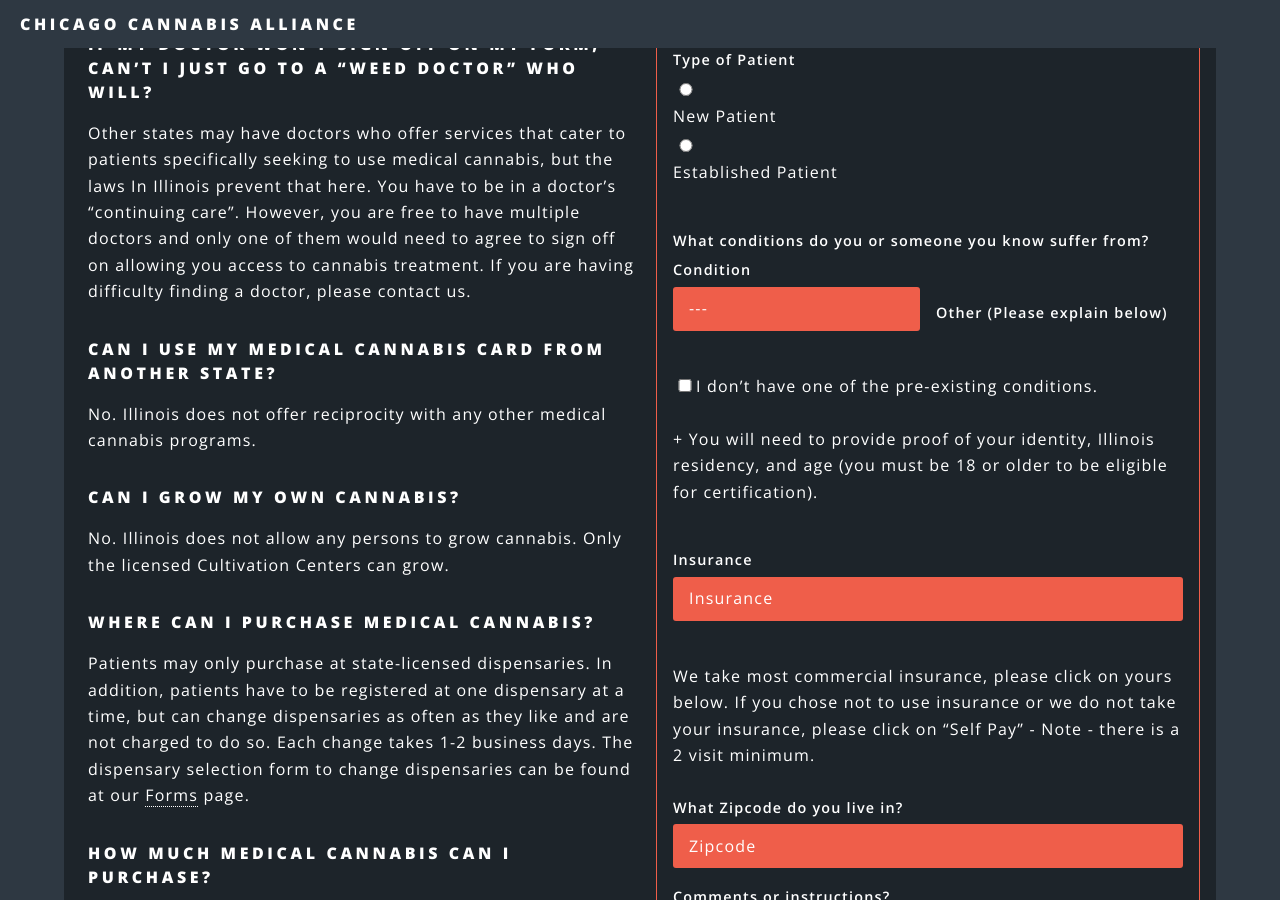
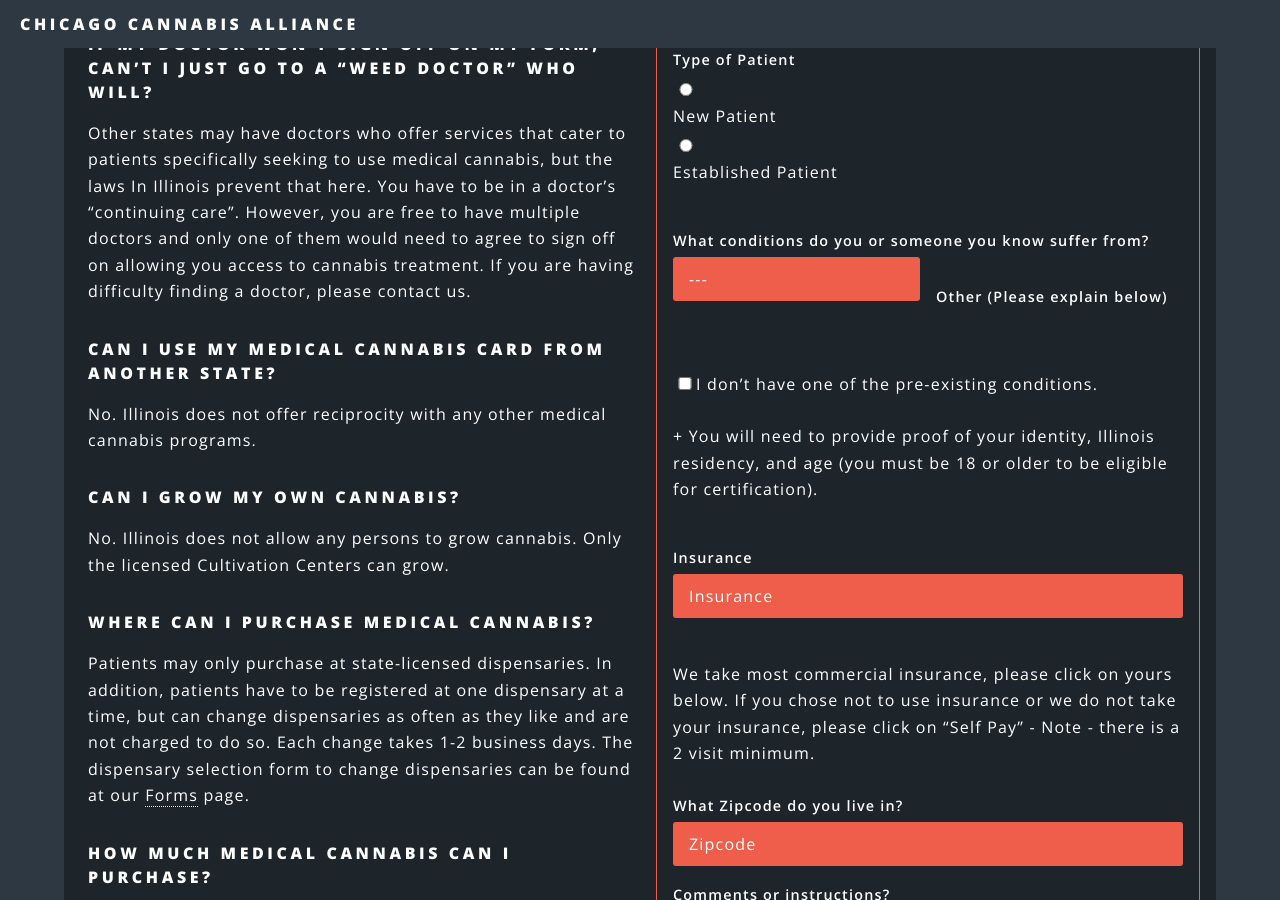
Before and after one commit to roncoalson/CMCA-master, a Jekyll site: the page built from index.html, in a window 1280 px wide and 900 px high, scrolled down 3038 px. Built offline with Jekyll 4.4.1, drawn with Linux system fonts in a browser that asks for light colours.

Commit message:
Update large-form.html

```diff
--- a/_includes/large-form.html
+++ b/_includes/large-form.html
@@ -196,7 +196,6 @@
 
 <div class='conditions'>
     <div class="form-field">
-    <label>Condition</label>
     <select name="Condition" id="Condition" required>
       <option value="">---</option>
       <option value="01">AIDS</option>
@@ -245,7 +244,8 @@
       <option value="30">Cancer</option>
     </select><br>
     </div>
-    <label>Other (Please explain below)</label>
+    <label>
+        <br>Other (Please explain below)</label>
 </div>
 </div>
     <br>
```
